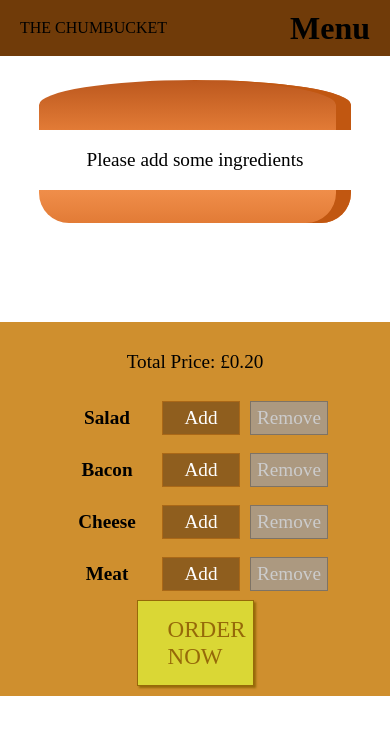
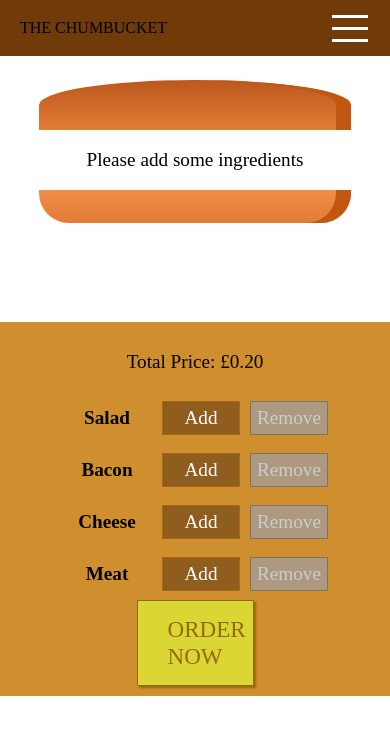
Before and after one commit to AxSch/burger-app, a React app: page / in a window 390 px wide. Shown: the top 734 px of the page. Built offline with nearby package versions, Linux system fonts and the light colour scheme; a web font is replaced by a local one.

Commit message:
style: Added styling to create hamburger icon stack

```diff
--- a/src/components/Navigation/MenuToggle/MenuToggle.tsx
+++ b/src/components/Navigation/MenuToggle/MenuToggle.tsx
@@ -2,17 +2,37 @@ import React, { FunctionComponent } from 'react'
 import SideBarContext from '../../../context/SideBarContext'
 import styled from 'styled-components'
 
-const StyledToggle = styled.h1`
+const StyledToggle = styled.div`
+  width: 40px;
+  height: 100%;
+  display: flex;
+  flex-flow: column;
+  justify-content: space-around;
+  align-items: center;
+  padding: 10px 0;
+  box-sizing: border-box;
+  cursor: pointer;
+
   @media(min-width: 500px) {
     display: none
   }
+`
+
+const StyledToggleIcon = styled.div`
+  width: 90%;
+  height: 3px;
+  background-color: white;
 `
 
 const MenuToggle:FunctionComponent = () => {
   const context = React.useContext(SideBarContext)
   return (
     <>
-      <StyledToggle onClick={() => context.setIsVisible(!context.isVisible)}>Menu</StyledToggle>
+      <StyledToggle onClick={() => context.setIsVisible(!context.isVisible)}>
+        <StyledToggleIcon></StyledToggleIcon>
+        <StyledToggleIcon></StyledToggleIcon>
+        <StyledToggleIcon></StyledToggleIcon>
+      </StyledToggle>
     </>
   )
 }
```
